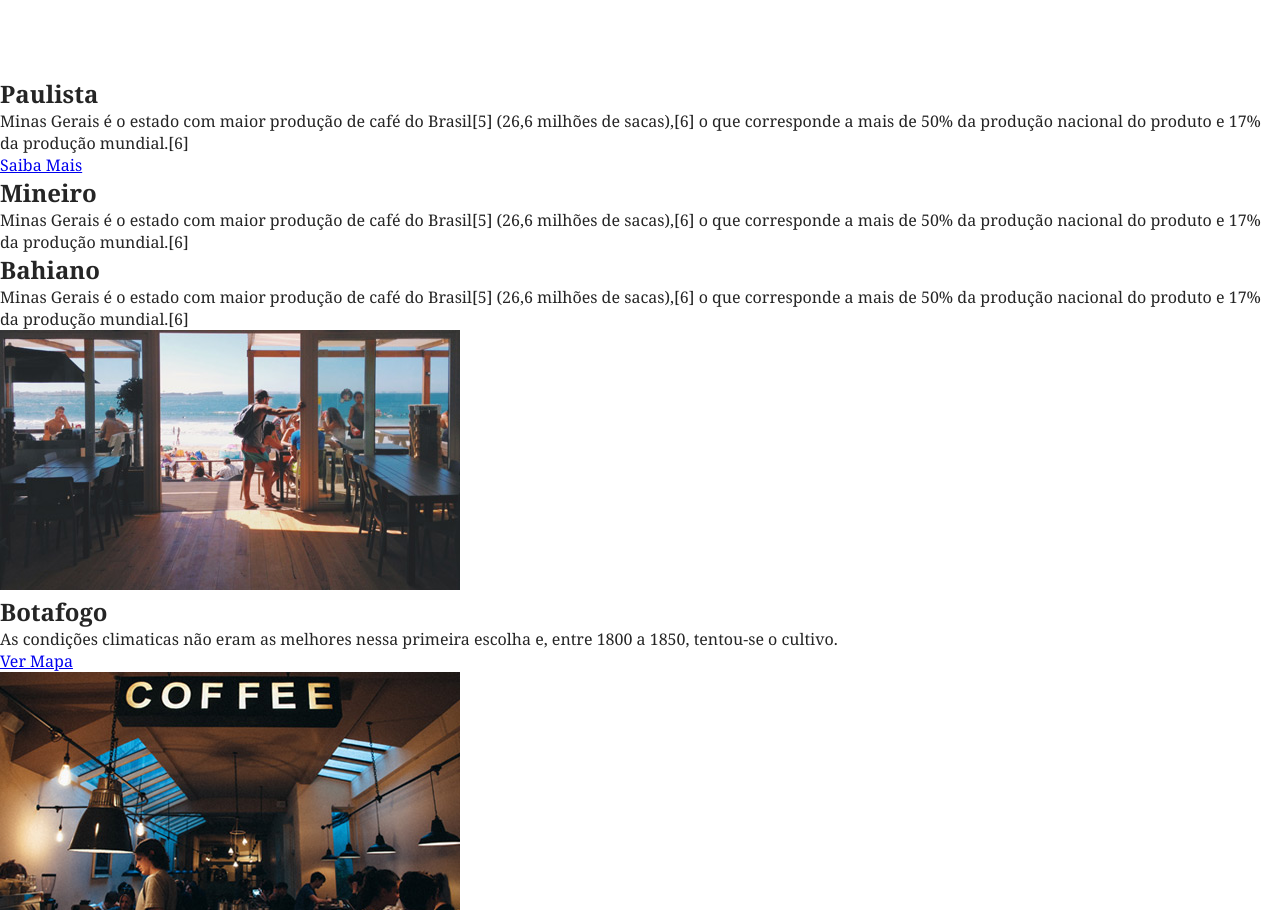
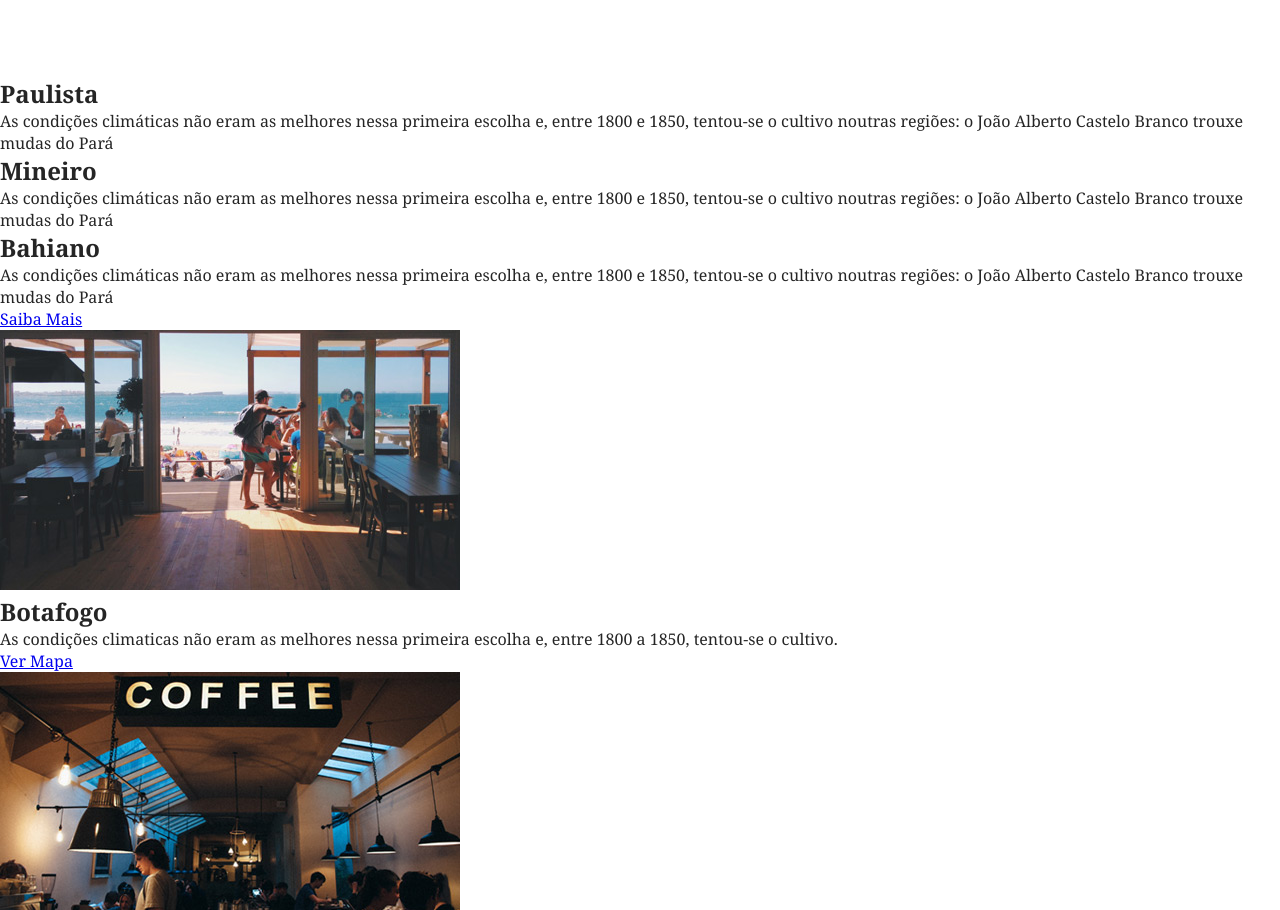
Before and after one commit to junior-rijo/brafe, a plain HTML site: page index.html in a window 1280 px wide. Shown: the part 1167-2077 px from the top of the page. Drawn offline with Linux system fonts and the light colour scheme.

Commit message:
alteracao_divs

```diff
--- a/index.html
+++ b/index.html
@@ -48,26 +48,24 @@
             quatro xícaras de café por dia têm um menor risco de morrer de um ataque cardíaco.[2]
         </p>
     </section>
-    <section>
-        <div>
-            <div>
-                <h2>Paulista</h2>
-                <p>Minas Gerais é o estado com maior produção de café do Brasil[5] (26,6 milhões de sacas),[6] o que
-                    corresponde a mais de 50% da produção nacional do produto e 17% da produção mundial.[6]</p>
+    <section class="produtos">
+        <div class="produtos-container">
+            <div class="produtos-item">
+                <h2 class="produtos-paulista">Paulista</h2>
+                <p>As condições climáticas não eram as melhores nessa primeira escolha e, entre 1800 e 1850, tentou-se o cultivo noutras regiões: o João Alberto Castelo Branco trouxe mudas do Pará</p>
             </div>
-            <a href="#">Saiba Mais</a>
+            <div class="produtos-item">
+                <h2 class="produtos-mineiro">Mineiro</h2>
+                <p>As condições climáticas não eram as melhores nessa primeira escolha e, entre 1800 e 1850, tentou-se o cultivo noutras regiões: o João Alberto Castelo Branco trouxe mudas do Pará</p>
+            </div>
+            <div class="produtos-item">
+                <h2 class="produtos-bahiano">Bahiano</h2>
+                <p>As condições climáticas não eram as melhores nessa primeira escolha e, entre 1800 e 1850, tentou-se o cultivo noutras regiões: o João Alberto Castelo Branco trouxe mudas do Pará</p>
+            </div>
+        </div>
+        <a href="#" class="produtos-btn">Saiba Mais</a>
     </section>
     <section>
-        <div>
-            <h2>Mineiro</h2>
-            <p>Minas Gerais é o estado com maior produção de café do Brasil[5] (26,6 milhões de sacas),[6] o que
-                corresponde a mais de 50% da produção nacional do produto e 17% da produção mundial.[6]</p>
-        </div>
-        <div>
-            <h2>Bahiano</h2>
-            <p>Minas Gerais é o estado com maior produção de café do Brasil[5] (26,6 milhões de sacas),[6] o que
-                corresponde a mais de 50% da produção nacional do produto e 17% da produção mundial.[6]</p>
-        </div>
         <div>
             <img src="img/botafogo.jpg" alt="Brafe_botafogo">
             <div>
@@ -75,7 +73,6 @@
                 <p>As condições climaticas não eram as melhores nessa primeira escolha e, entre 1800 a 1850,
                     tentou-se o cultivo.</p>
                 <a href="#">Ver Mapa</a>
-            </div>
             </div>
             <div>
                 <img src="img/iguatemi.jpg" alt="Brafe_botafogo">
@@ -93,6 +90,7 @@
                     <p>As condições climaticas não eram as melhores nessa primeira escolha e, entre 1800 a 1850,
                         tentou-se o cultivo.</p>
                     <a href="#">Ver Mapa</a>
+                </div>
             </div>
         </div>
         </div>
```
Lines whose indentation alone changed are shown as unchanged.
